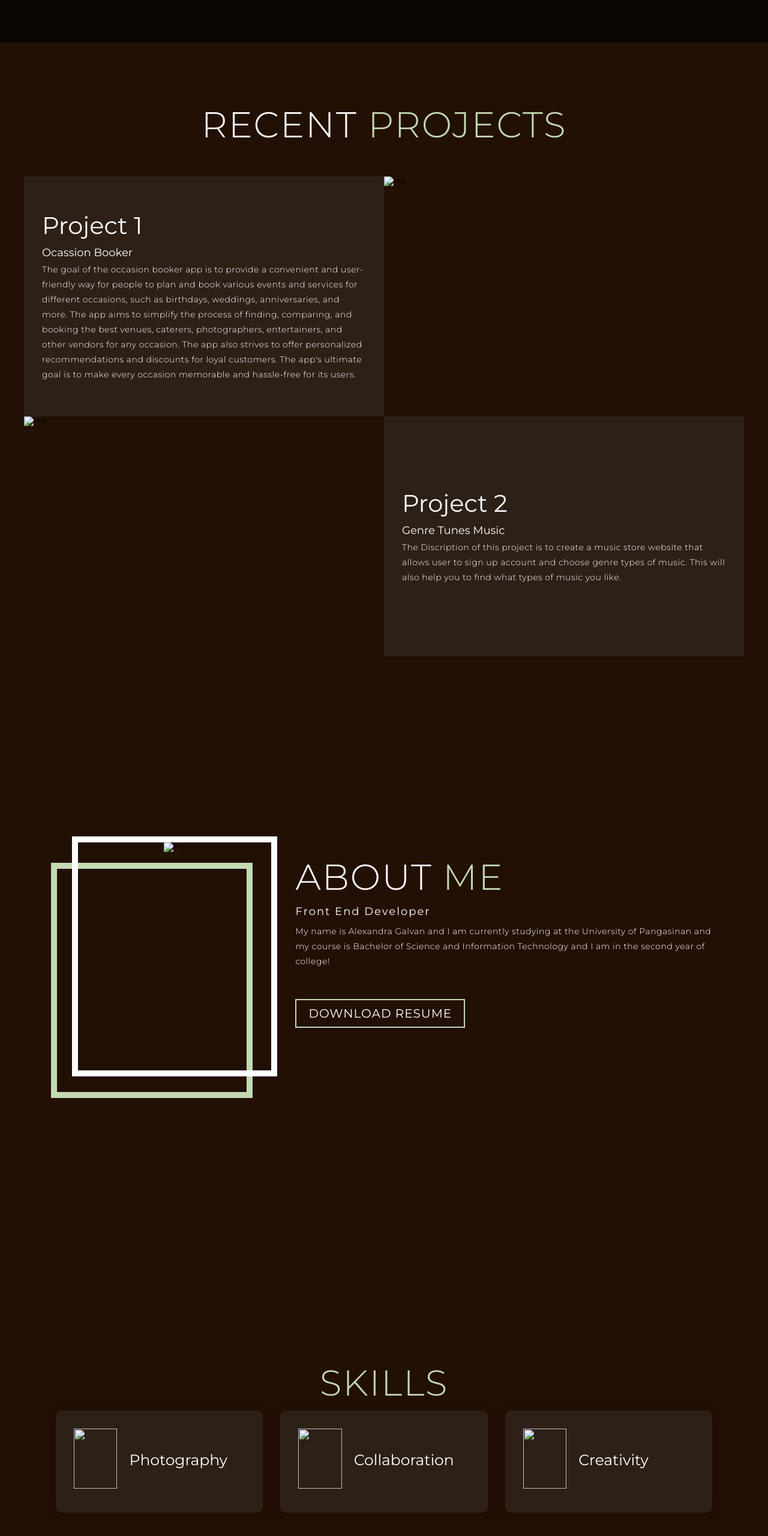
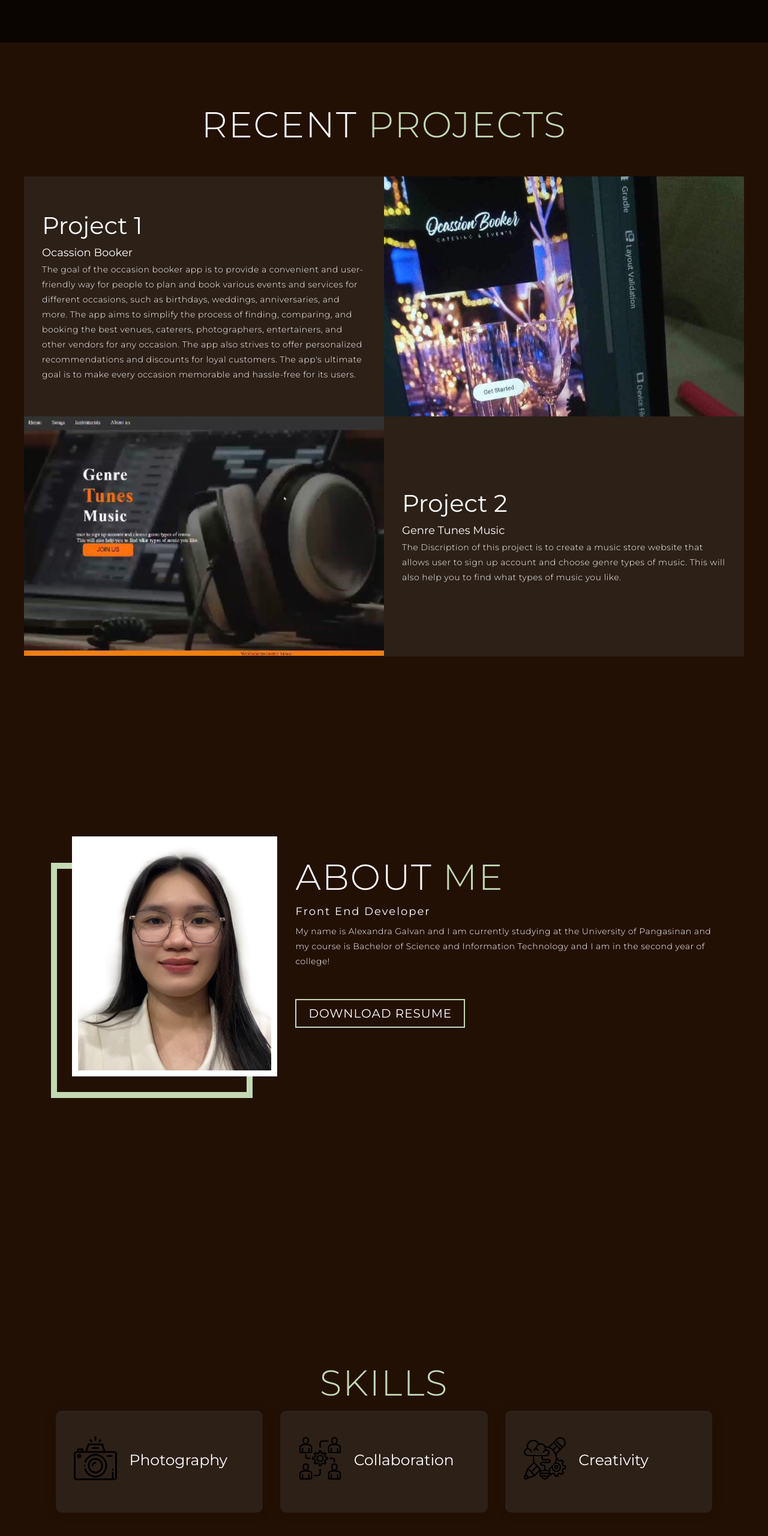
Before and after one commit to galvan18/galvan18.github.io, a plain HTML site: page index.html in a window 1280 px wide. Shown: the part 729-3289 px from the top of the page at 60% size. Drawn offline with Linux system fonts and the light colour scheme; a script that the page names is missing.

Commit message:
images added

```diff
--- a/index.html
+++ b/index.html
@@ -68,7 +68,7 @@
             <p>The goal of the occasion booker app is to provide a convenient and user-friendly way for people to plan and book various events and services for different occasions, such as birthdays, weddings, anniversaries, and more. The app aims to simplify the process of finding, comparing, and booking the best venues, caterers, photographers, entertainers, and other vendors for any occasion. The app also strives to offer personalized recommendations and discounts for loyal customers. The app's ultimate goal is to make every occasion memorable and hassle-free for its users.</p>
           </div>
           <div class="project-img">
-            <img src="c:\Users\Alexie Galvan\Downloads\416316770_400642739121684_4210533087517386578_n.jpg" alt="img">
+            <img src="416316770_400642739121684_4210533087517386578_n.jpg" alt="img">
           </div>
         </div>
         <div class="project-item">
@@ -80,7 +80,7 @@
                 help you to find what types of music you like.</p>
           </div>
           <div class="project-img">
-            <img src="c:\Users\Alexie Galvan\Downloads\415288004_359343796893697_7397854667239827661_n.jpg" alt="img">
+            <img src="415288004_359343796893697_7397854667239827661_n.jpg" alt="img">
           </div>
         </div>
      </div>
@@ -94,7 +94,7 @@
     <div class="about container">
       <div class="col-left">
         <div class="about-img">
-          <img src="c:\Users\Alexie Galvan\Downloads\376374202_3550547571859534_839421389182582242_n.jpg" alt="img">
+          <img src="376374202_3550547571859534_839421389182582242_n.jpg" alt="img">
         </div>
       </div>
       <div class="col-right">
@@ -116,19 +116,19 @@
       </div>
       <div class="contact-items">
         <div class="contact-item">
-          <div class="icon"><img src="c:\Users\Alexie Galvan\Downloads\photography.png" /></div>
+          <div class="icon"><img src="photography.png" /></div>
           <div class="contact-info">
             <h1>Photography</h1>
           </div>
         </div>
         <div class="contact-item">
-          <div class="icon"><img src="c:\Users\Alexie Galvan\Downloads\teamwork.png" /></div>
+          <div class="icon"><img src="teamwork.png" /></div>
           <div class="contact-info">
             <h1>Collaboration</h1>
           </div>
         </div>
         <div class="contact-item">
-          <div class="icon"><img src="c:\Users\Alexie Galvan\Downloads\design-thinking.png" /></div>
+          <div class="icon"><img src="design-thinking.png" /></div>
           <div class="contact-info">
             <h1>Creativity</h1>
           </div>
@@ -148,16 +148,16 @@
       <h2>Your Complete Web Solution</h2>
       <div class="social-icon">
         <div class="social-item">
-          <a href="#"><img src="c:\Users\Alexie Galvan\Downloads\facebook.png" /></a>
+          <a href="#"><img src="facebook.png" /></a>
         </div>
         <div class="social-item">
-          <a href="#"><img src="c:\Users\Alexie Galvan\Downloads\instagram.png" /></a>
+          <a href="#"><img src="instagram.png" /></a>
         </div>
         <div class="social-item">
-          <a href="#"><img src="c:\Users\Alexie Galvan\Downloads\twitter.png" /></a>
+          <a href="#"><img src="twitter.png" /></a>
         </div>
         <div class="social-item">
-          <a href="#"><img src="c:\Users\Alexie Galvan\Downloads\gmail.png" /></a>
+          <a href="#"><img src="gmail.png" /></a>
         </div>
       </div>
       <p>Copyright © 2024 Alexandra. All rights reserved</p>
```
Also changed, not shown: 376374202_3550547571859534_839421389182582242_n.jpg (added), 415288004_359343796893697_7397854667239827661_n.jpg (added), 416316770_400642739121684_4210533087517386578_n.jpg (added), design-thinking.png (added), facebook.png (added), gmail.png (added), instagram.png (added), me.png (added), photography.png (added), teamwork.png (added), twitter.png (added).
